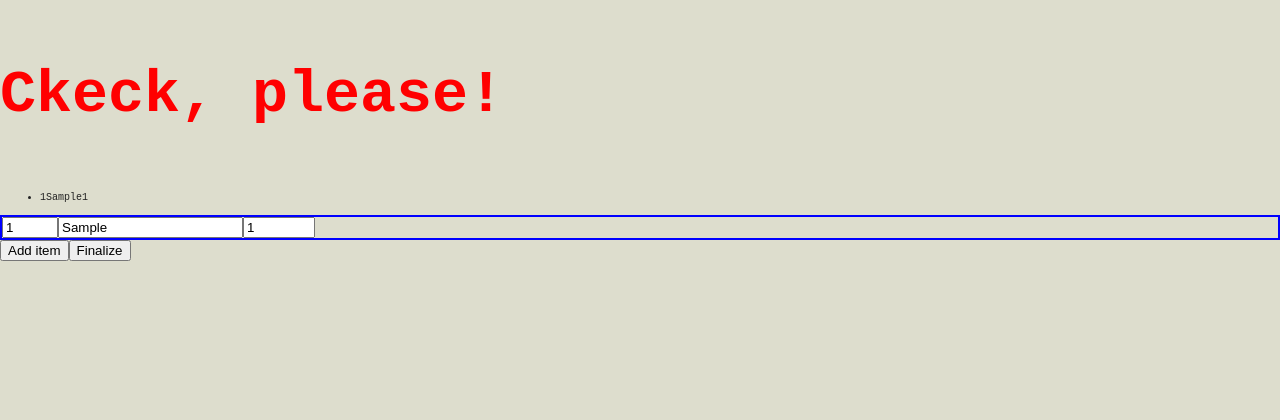
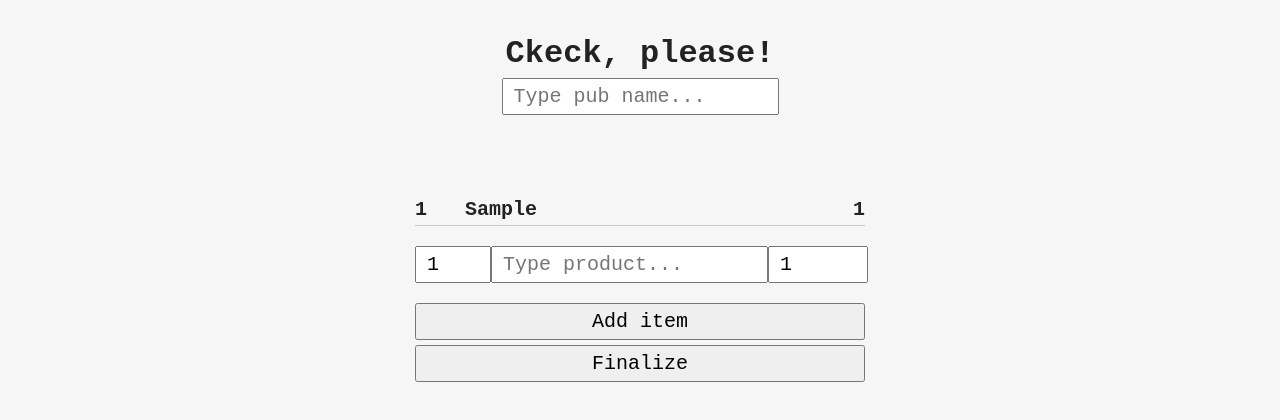
Before and after one commit to irismorar/REACT-generate-bill, a React (Vite) app: page / in a window 1280 px wide. Both pictures are taken after typing "Sample" into the empty fields and a click on the button "Add item". Shown: the top 420 px of the page. Built offline with nearby package versions, Linux system fonts and the light colour scheme.

Commit message:
implemented state and UI for typing pub's name, adding products and tips

```diff
--- a/src/App.css
+++ b/src/App.css
@@ -5,15 +5,137 @@
 body {
   margin: 0;
   font-family: 'Courier New', Courier, monospace;
-  background-color: rgb(221, 221, 205);
+  background-color: rgb(246, 246, 246);
   color: #222;
 }
 
+.app-container {
+  display: flex;
+  align-items: center;
+  flex-direction: column;
+}
+
 h1 {
-font-size: 6rem;
-color: red;
+  font-size: 5rem;
+  color: hsla(0, 84%, 17%, 1);
+  user-select: none;
+  text-transform: uppercase;
+  margin: 0;
+}
+
+h2 {
+  font-size: 3.2rem;
+  user-select: none;
+  margin-top: 3rem;
+  margin-bottom: 0;
+}
+
+.location {
+  text-align: center;
+  margin-bottom: 8rem;
+}
+
+.add-items {
+  display: flex;
+  justify-content: center;
+  flex-direction: column;
+  gap: 2rem;
 }
 
 .add-product-details-container {
-border: 2px solid blue;
+  width: 45rem;
+  display: flex;
+  align-items: center;
+  justify-content: space-between;
 }
+
+ul {
+  width: 45rem;
+  list-style: none;
+  padding: 0;
+  margin: 0;
+  border-bottom: 1px solid hsla(0, 100%, 0%, .2);
+}
+
+li {
+  display: flex;
+  align-items: center;
+  justify-content: space-between;
+  font-size: 2rem;
+  font-weight: 600;
+}
+
+li span:first-child{
+  text-align: left;
+  width: 3rem;
+}
+
+li span:nth-child(2){
+  flex: 1;
+  padding-left: 2rem;
+}
+
+input, button {
+  font-family: inherit;
+  font-size: 2rem;
+  padding: .5rem 1rem;
+}
+
+input[type="text"] .name-container{
+  flex: 1;
+}
+
+.add-items section:last-child{
+  display: flex;
+  justify-content: center;
+  flex-direction: column;
+  gap: .5rem;
+}
+
+button {
+  width: 45rem;
+}
+
+button:hover {
+  background-color: hsla(0, 84%, 17%, 1);
+}
+
+.modal-container{
+  width: 50rem;
+  height: 25rem;
+  background-color: hsla(0, 84%, 17%, .8);
+  display: flex;
+  align-items: center;
+  justify-content: center;
+  position: fixed;
+  top: 40%;
+  left: 50%;
+  transform: translate(-50%, -50%);
+}
+
+.modal-message {
+  width: 30rem;
+  height: 15rem;
+  background-color: hsla(0, 84%, 17%, 1);
+  display: flex;
+  align-items: center;
+  justify-content: center;
+  flex-direction: column;
+  gap: 2rem;
+  position: fixed;
+  top: 50%;
+  left: 50%;
+  transform: translate(-50%, -50%);
+  font-size: 2rem;
+  font-weight: 600;
+  padding: 0.5rem 1rem;
+  color: rgb(246, 246, 246);
+}
+
+.modal-message > button {
+  width: 18rem;
+}
+
+.modal-message > button:hover {
+  background-color: hsla(0, 84%, 17%, .1);
+}
--- a/src/App.jsx
+++ b/src/App.jsx
@@ -1,10 +1,10 @@
 import "./App.css";
 import { useBillLogic } from "./useBillLogic";
+import { Modal } from "./Modal";
 
 export default function App() {
   const {
     products,
-    setProducts,
     productQuantity,
     setProductQuantity,
     productName,
@@ -13,22 +13,52 @@ export default function App() {
     setProductPrice,
     appPage,
     setAppPage,
+    modalOn,
+    setModalOn,
+    pubName,
+    setPubName,
     addProduct,
+    editProduct,
   } = useBillLogic();
 
   return (
-    <section>
-      <h1>Ckeck, please!</h1>
+    <section className="app-container">
+      <h2>Ckeck, please!</h2>
       {appPage === "adding-products" && (
+        <>
+          <section className="location">
+            <h1>{pubName}</h1>
+            <input
+              type="text"
+              className="pub-name"
+              placeholder="Type pub name..."
+              onKeyDown={(event) => {
+                if (event.key === "Enter") {
+                  setPubName(event.target.value);
+                  event.target.value = "";
+                }
+              }}
+            ></input>
+          </section>
           <main>
+            <section className="add-items">
               <ul>
-            {products.map((product, index) => {
-              const { quantity, name, price } = product;
+                {products.map((product) => {
+                  const { id, quantity, name, price } = product;
                   return (
-                <li key={index}>
-                  <span>{quantity}</span>
-                  <span>{name}</span>
-                  <span>{price}</span>
+                    <li key={id}>
+                      <span className="price-quantity-container">
+                        {quantity}
+                      </span>
+                      <span
+                        className="name-container"
+                        onDoubleClick={(event) => {
+                          editProduct(id, event.target.value);
+                        }}
+                      >
+                        {name}
+                      </span>
+                      <span className="price-quantity-container">{price}</span>
                     </li>
                   );
                 })}
@@ -40,11 +70,12 @@ export default function App() {
                   max="10"
                   value={productQuantity}
                   onChange={(event) => {
-                setProductQuantity(event.target.value);
+                    setProductQuantity(Number(event.target.value));
                   }}
                 ></input>
                 <input
                   type="text"
+                  placeholder="Type product..."
                   value={productName}
                   onChange={(event) => {
                     setProductName(event.target.value);
@@ -56,16 +87,36 @@ export default function App() {
                   max="2000"
                   value={productPrice}
                   onChange={(event) => {
-                setProductPrice(event.target.value);
+                    setProductPrice(Number(event.target.value));
+                  }}
+                  onKeyDown={(event) => {
+                    if (event.key === "Enter") {
+                      addProduct();
+                    }
                   }}
                 ></input>
               </section>
-          <button className="add-product-button" onClick={addProduct}>
-            Add item
+              <section>
+                <button onClick={addProduct}>Add item</button>
+                <button
+                  onClick={() => {
+                    setAppPage("add-tips");
+                    setModalOn(true);
+                  }}
+                >
+                  Finalize
                 </button>
-          <button className="finalize-button">Finalize</button>
+              </section>
+            </section>
           </main>
+        </>
       )}
+      {modalOn && appPage === "add-tips" ? (
+        <>
+          <h1>{pubName}</h1>
+          <Modal />
+        </>
+      ) : null}
     </section>
   );
 }
--- /dev/null
+++ b/src/Modal.jsx
@@ -0,0 +1,25 @@
+import { useBillLogic } from "./useBillLogic";
+
+export function Modal() {
+  const { tip, setTip } = useBillLogic();
+  return (
+    <div className="modal-container">
+      <div className="modal-message">
+        <div>
+          {" "}
+          Add tips:
+          <input
+            type="number"
+            min="0"
+            max="30"
+            value={tip}
+            onChange={(event) =>
+              tip <= 30 ? setTip(Number(event.target.value)) : setTip(0)
+            }
+          ></input>
+        </div>
+        <button>Generate bill</button>
+      </div>
+    </div>
+  );
+}
--- a/src/useBillLogic.js
+++ b/src/useBillLogic.js
@@ -1,20 +1,50 @@
-import { useState } from "react";
+import { useCallback, useState } from "react";
 
 export function useBillLogic() {
   const [productQuantity, setProductQuantity] = useState(1); // 1-10
   const [productName, setProductName] = useState("");
   const [productPrice, setProductPrice] = useState(1); // 1-2000;
-  const [products, setProducts] = useState([]); // {quantity, name, price}
-  const [appPage, setAppPage] = useState("adding-products"); // adding-products | generate-the-bill
+  const [products, setProducts] = useState([]); // {id, quantity, name, price}
+  const [tip, setTip] = useState(0);
+  const [appPage, setAppPage] = useState("adding-products"); // adding-products | add-tips | generate-the-bill
+  const [modalOn, setModalOn] = useState(false);
+  const [pubName, setPubName] = useState("");
 
-  function addProduct() {
-    setProducts((products) => {
-      return [
-        ...products,
-        { quantity: productQuantity, name: productName, price: productPrice },
-      ];
-    });
-  }
+  const addProduct = () => {
+    if (productQuantity === 0 || productQuantity > 10) {
+      return;
+    }
+    if (productName.trim() === "" || productName.length === 0) {
+      return;
+    }
+    if (productPrice === 0 || productPrice > 2000) {
+      return;
+    }
+
+    const newProducts = [
+      ...products,
+      {
+        id: crypto.randomUUID(),
+        quantity: productQuantity,
+        name: productName.trim(),
+        price: productPrice,
+      },
+    ];
+    setProducts(newProducts);
+    setProductQuantity(1);
+    setProductName("");
+    setProductPrice(1);
+  };
+
+  const editProduct = useCallback(
+    (id, newProduct) => {
+      const productsAfterEditing = products.map((product) => {
+        return product.id === id ? { ...product, name: newProduct } : product;
+      });
+      setProducts(productsAfterEditing);
+    },
+    [products]
+  );
 
   return {
     products,
@@ -27,6 +57,13 @@ export function useBillLogic() {
     setProductPrice,
     appPage,
     setAppPage,
+    tip,
+    setTip,
+    modalOn,
+    setModalOn,
+    pubName,
+    setPubName,
     addProduct,
+    editProduct,
   };
 }
```
Lines whose indentation alone changed are shown as unchanged.
